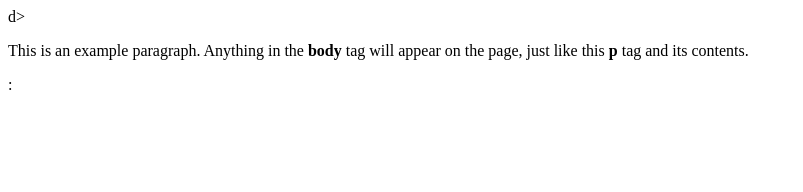
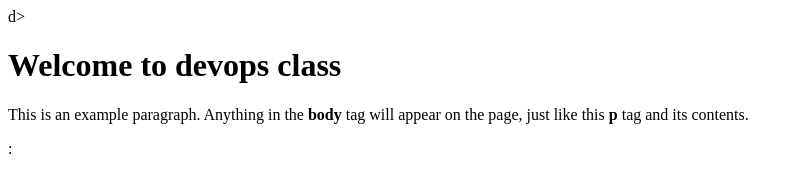
Before and after one commit to pavithra8976/MyProject, a plain HTML site: page index.html in a window 1280 px wide. Shown: the whole page, without its empty margins (0-803 px from the left). Drawn offline with Linux system fonts and the light colour scheme.

Commit message:
new heading added to index file

```diff
--- a/index.html
+++ b/index.html
@@ -2,6 +2,7 @@ d>
     <title>This is the title of the webpage!</title>
       </head>
         <body>
+		    <h1>Welcome to devops class</h1>
 		    <p>This is an example paragraph. Anything in the <strong>body</strong> tag will appear on the page, just like this <strong>p</strong> tag and its contents.</p>
 		      </body>
 		      </html>:
```
